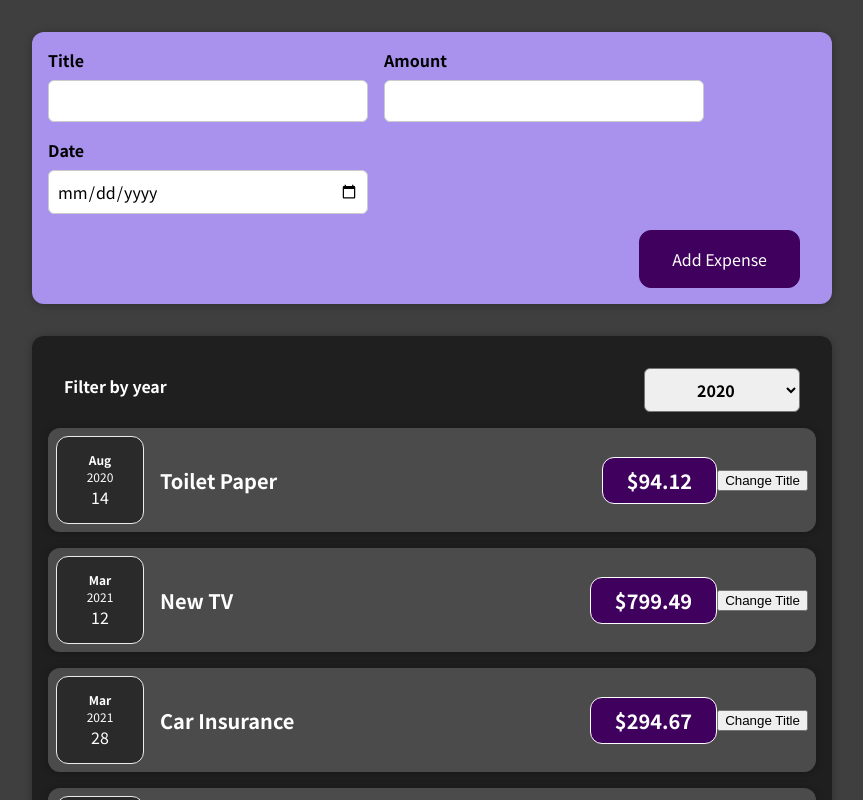
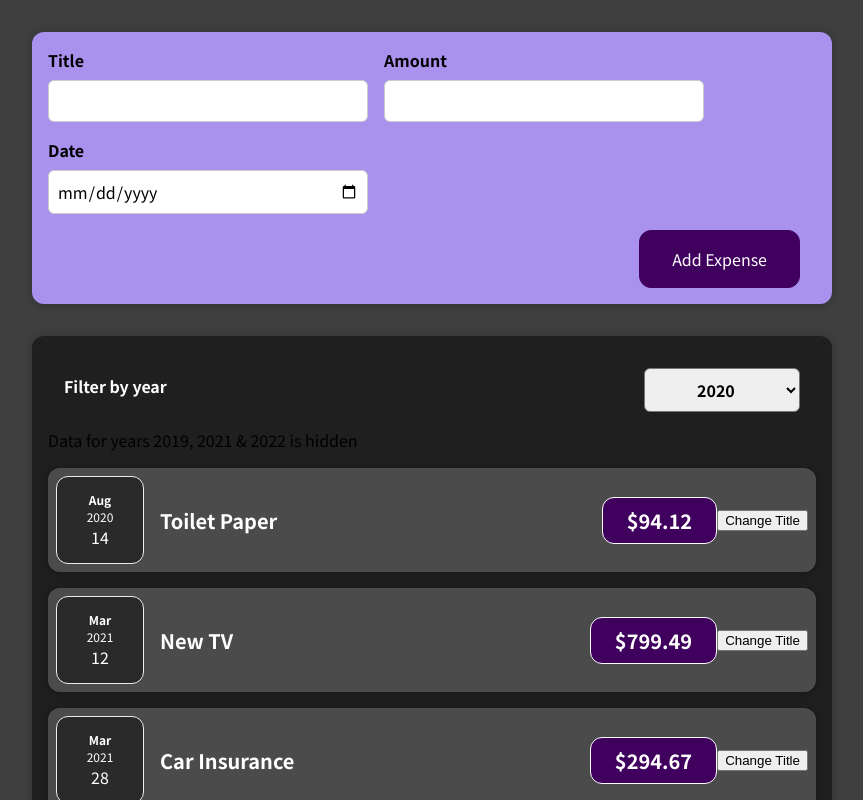
Before and after one commit to Ivan270/react-learning, a React (Create React App) app: page / in a window 1280 px wide. Shown: the top 800 px of the page, without its empty margins (208-1071 px from the left). Built offline with nearby package versions, Linux system fonts and the light colour scheme.

Commit message:
added temporary computed state for practice

```diff
--- a/src/components/Expenses/Expenses.js
+++ b/src/components/Expenses/Expenses.js
@@ -7,10 +7,24 @@ import './Expenses.css';
 const Expenses = (props) => {
 	const expenses = props.expenses;
 	const [selectedYearFilter, setSelectedYearFilter] = useState('2020');
+
+	let filteredInfoText = '2019, 2021 & 2022';
+
+	if (selectedYearFilter === '2019') {
+		filteredInfoText = '2020, 2021 & 2022';
+	} else if (selectedYearFilter === '2020') {
+		filteredInfoText = '2019, 2021 & 2022';
+	} else if (selectedYearFilter === '2021') {
+		filteredInfoText = '2019, 2020 & 2022';
+	} else {
+		filteredInfoText = '2019, 2020 & 2021';
+	}
+
 	const filterExpensesHandler = (filterData) => {
 		console.log(filterData);
 		setSelectedYearFilter(filterData);
 	};
+
 	return (
 		<div>
 			<Card className="expenses">
@@ -18,26 +32,7 @@ const Expenses = (props) => {
 					selected={selectedYearFilter}
 					onFilterChange={filterExpensesHandler}
 				/>
-				{/* <ExpenseItem
-				title={expenses[0].title}
-				amount={expenses[0].amount}
-				date={expenses[0].date}
-			/>
-			<ExpenseItem
-				title={expenses[1].title}
-				amount={expenses[1].amount}
-				date={expenses[1].date}
-			/>
-			<ExpenseItem
-				title={expenses[2].title}
-				amount={expenses[2].amount}
-				date={expenses[2].date}
-			/>
-			<ExpenseItem
-				title={expenses[3].title}
-				amount={expenses[3].amount}
-				date={expenses[3].date}
-			/> */}
+				<p>Data for years {filteredInfoText} is hidden</p>
 				{expenses.map((expense, index) => {
 					return (
 						<ExpenseItem
```
